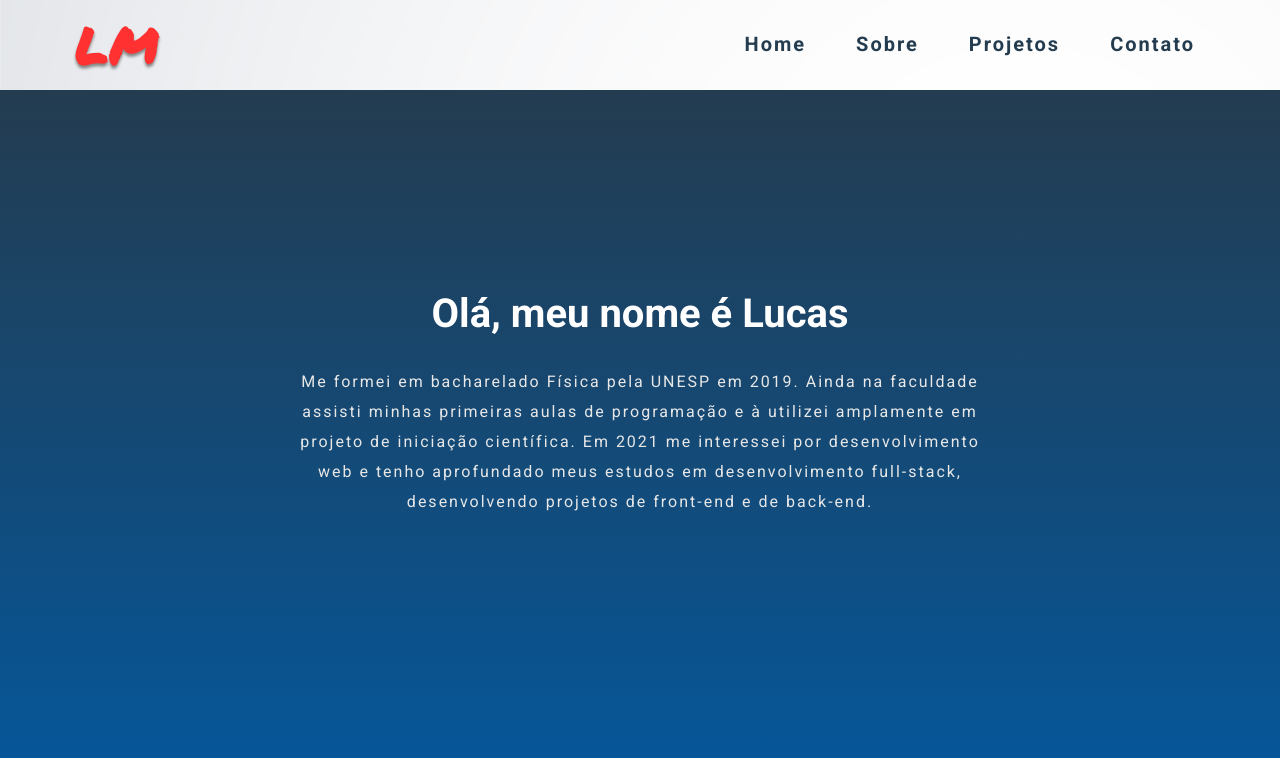
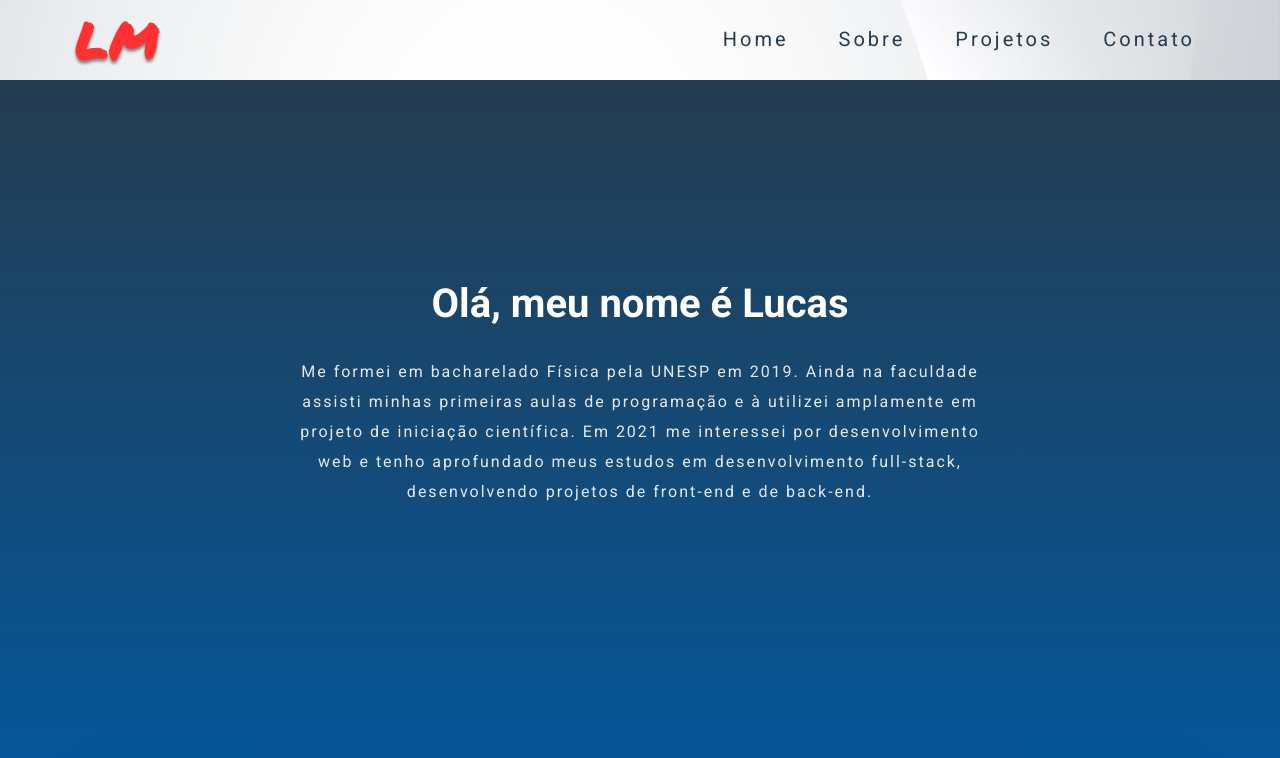
Before and after one commit to LucasMorettoRodrigues/portfolio, a Next.js app: page /sobre in a window 1280 px wide. Shown: the top 758 px of the page. Built offline with nearby package versions, Linux system fonts and the light colour scheme.

Commit message:
edit sobre style

```diff
--- a/styles/Navbar.module.scss
+++ b/styles/Navbar.module.scss
@@ -5,12 +5,12 @@
     align-items: center;
     justify-content: space-between;
     max-width: 1170px;
-    height: 90px;
+    height: 80px;
     margin: 0 auto;
 
     h1 {
         letter-spacing: 2px;
-        margin: 20px 20px;
+        margin: 0 20px;
         color: $primary-color-4;
         font-size: 50px;
         text-shadow: 0px 3px 3px #868686;
@@ -28,16 +28,16 @@
         color: $primary-color-3;
         padding: 10px;
         margin-left: 30px;
-        font-weight: bold;
-        letter-spacing: 2px;
+        font-weight: 100;
+        letter-spacing: 3px;
         font-size: 20px;
         cursor: pointer;
-        transition: .5s;
+        transition: 1s;
 
         &:after {
             display: block;
             content: '';
-            border-bottom: solid 3px $primary-color-4;
+            border-bottom: solid 2px $primary-color-4;
             transform: scaleX(0);
             transition: 250ms ease-in-out;
         }
@@ -74,7 +74,15 @@
     right: 0;
 }
 
-@media screen and (max-width: 600px) {
+@media screen and (max-width: 768px) {
+
+    .wrapper {
+        height: 70px;
+
+        h1 {
+            font-size: 40px;
+        }
+    }
 
     .hamburgerIcon {
         display: flex;
--- a/styles/Sobre.module.scss
+++ b/styles/Sobre.module.scss
@@ -1,9 +1,9 @@
 @import '_variables';
 
 .container {
-  min-height: 100vh;
   background-image: url('../public/images/background.jpg');
-  background-size: cover;
+  background-size: contain;
+  background-color: rgb(235, 246, 255);
   background-repeat: no-repeat;
   padding-bottom: 80px;
 }
@@ -35,6 +35,8 @@
 
 .info {
   background-color: white;
+  box-shadow: rgba(50, 50, 93, 0.25) 0px 50px 100px -20px,
+    rgba(0, 0, 0, 0.3) 0px 30px 60px -30px;
   margin: 0 auto;
   margin-top: -120px;
   border-radius: 15px;
```
